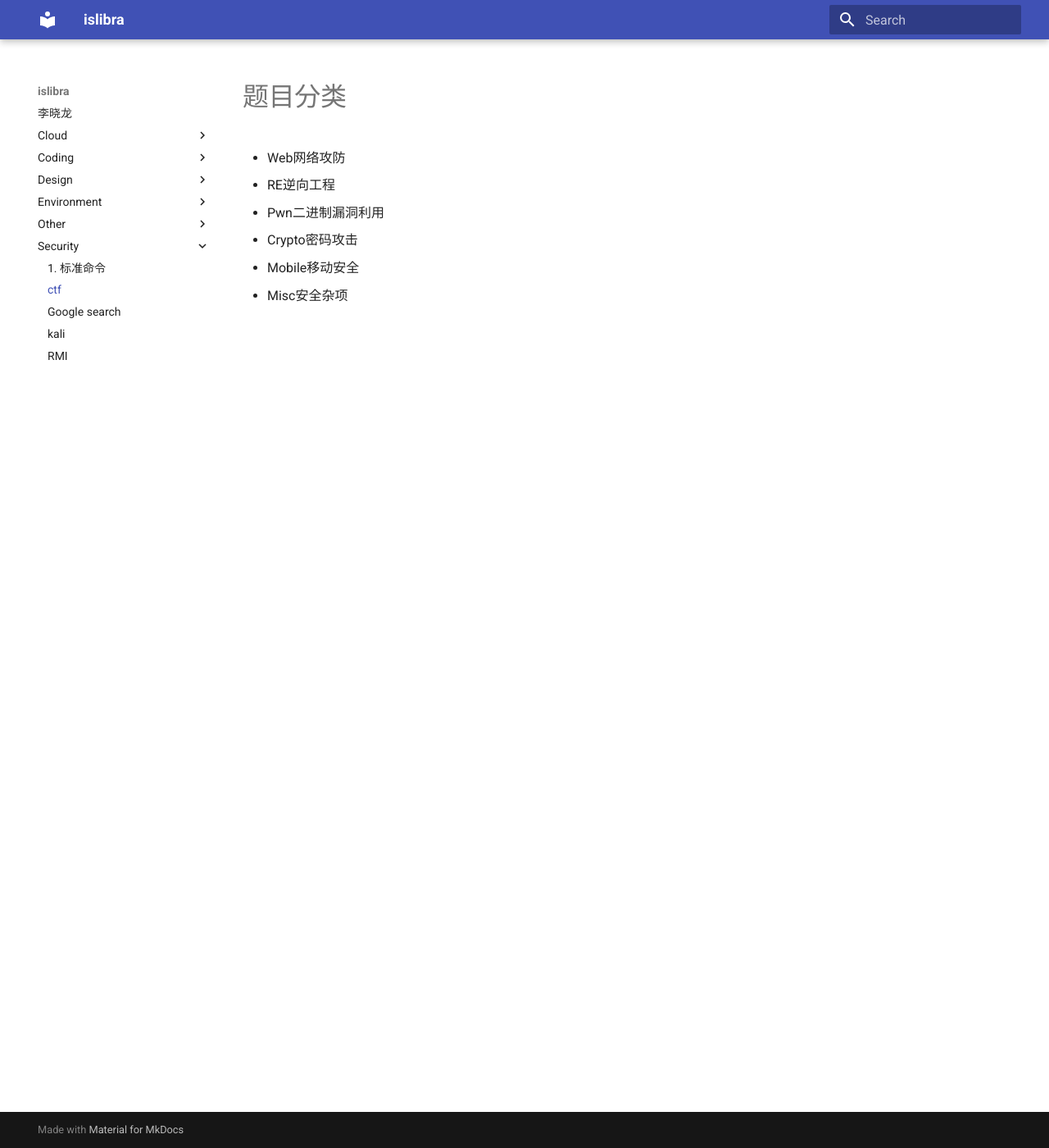
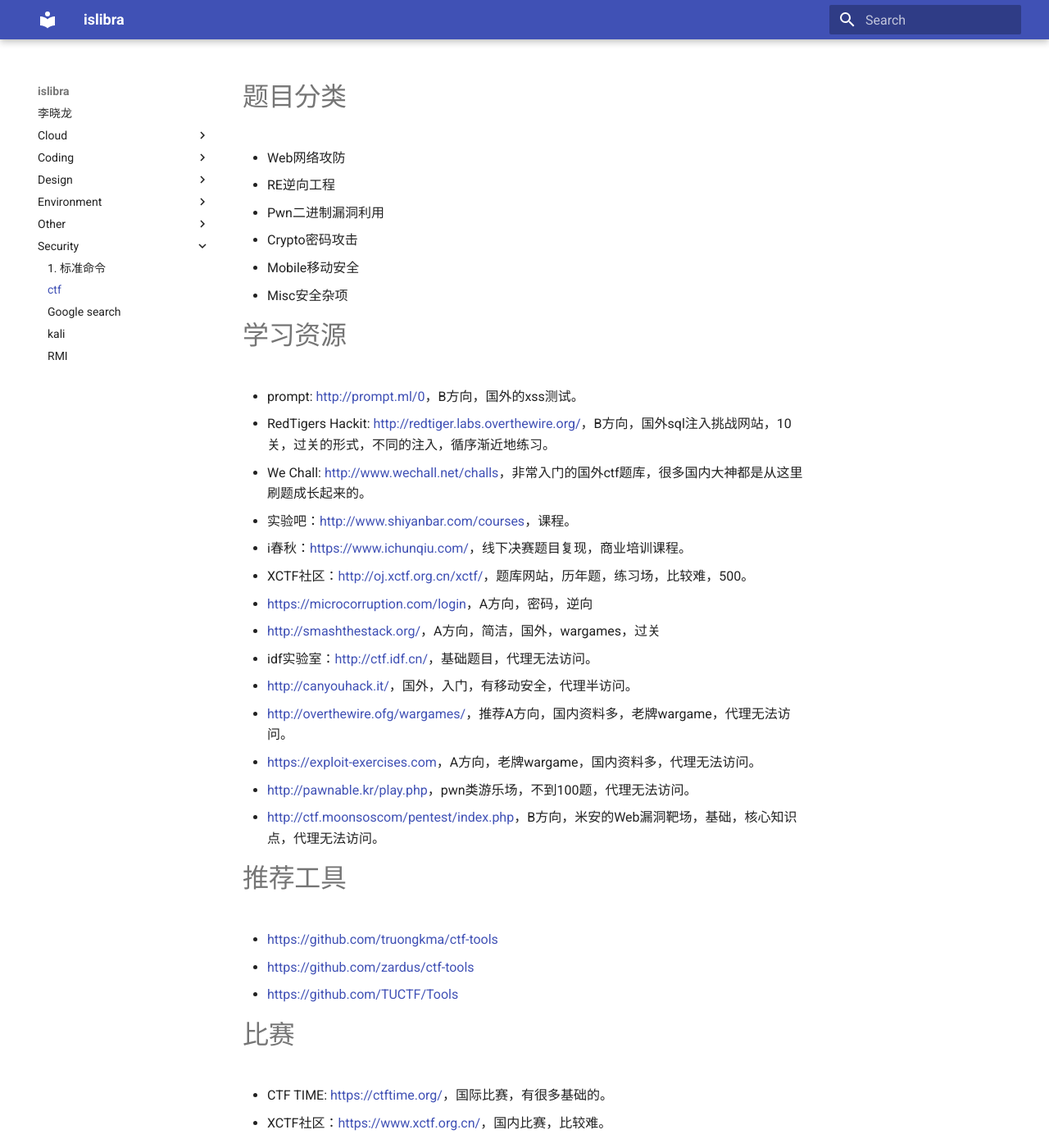
Before and after one commit to islibra/wiki, an MkDocs documentation site: the page built from docs/security/ctf.md, in a window 1280 px wide and 1400 px high. Shown: the whole window at 82% size. Built offline with MkDocs 1.6.1 and Material for MkDocs 9.7.7, drawn with Linux system fonts in a browser that asks for light colours.

Commit message:
Update ctf.md

```diff
--- a/docs/security/ctf.md
+++ b/docs/security/ctf.md
@@ -10,3 +10,31 @@ title: ctf
 - Crypto密码攻击
 - Mobile移动安全
 - Misc安全杂项
+
+# 学习资源
+
+- prompt: <http://prompt.ml/0>，B方向，国外的xss测试。
+- RedTigers Hackit: <http://redtiger.labs.overthewire.org/>，B方向，国外sql注入挑战网站，10关，过关的形式，不同的注入，循序渐近地练习。
+- We Chall: <http://www.wechall.net/challs>，非常入门的国外ctf题库，很多国内大神都是从这里刷题成长起来的。
+- 实验吧：<http://www.shiyanbar.com/courses>，课程。
+- i春秋：<https://www.ichunqiu.com/>，线下决赛题目复现，商业培训课程。
+- XCTF社区：<http://oj.xctf.org.cn/xctf/>，题库网站，历年题，练习场，比较难，500。
+- <https://microcorruption.com/login>，A方向，密码，逆向
+- <http://smashthestack.org/>，A方向，简洁，国外，wargames，过关
+- idf实验室：<http://ctf.idf.cn/>，基础题目，代理无法访问。
+- <http://canyouhack.it/>，国外，入门，有移动安全，代理半访问。
+- <http://overthewire.ofg/wargames/>，推荐A方向，国内资料多，老牌wargame，代理无法访问。
+- <https://exploit-exercises.com>，A方向，老牌wargame，国内资料多，代理无法访问。
+- <http://pawnable.kr/play.php>，pwn类游乐场，不到100题，代理无法访问。
+- <http://ctf.moonsoscom/pentest/index.php>，B方向，米安的Web漏洞靶场，基础，核心知识点，代理无法访问。
+
+# 推荐工具
+
+- <https://github.com/truongkma/ctf-tools>
+- <https://github.com/zardus/ctf-tools>
+- <https://github.com/TUCTF/Tools>
+
+# 比赛
+
+- CTF TIME: <https://ctftime.org/>，国际比赛，有很多基础的。
+- XCTF社区：<https://www.xctf.org.cn/>，国内比赛，比较难。
```
